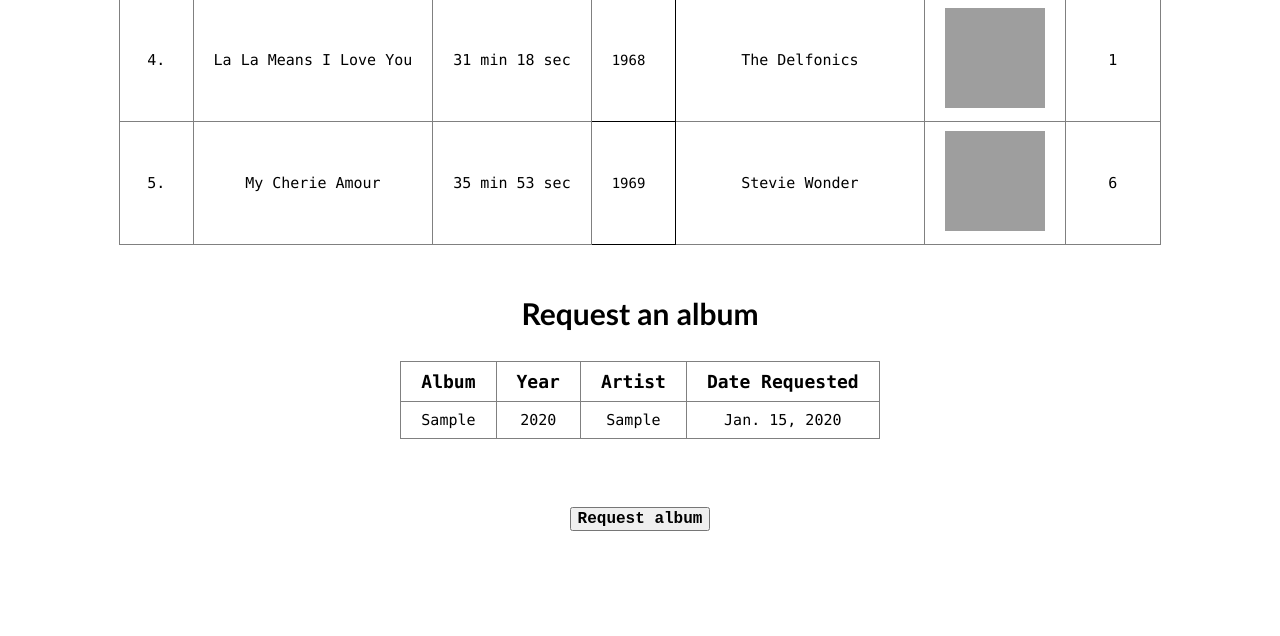
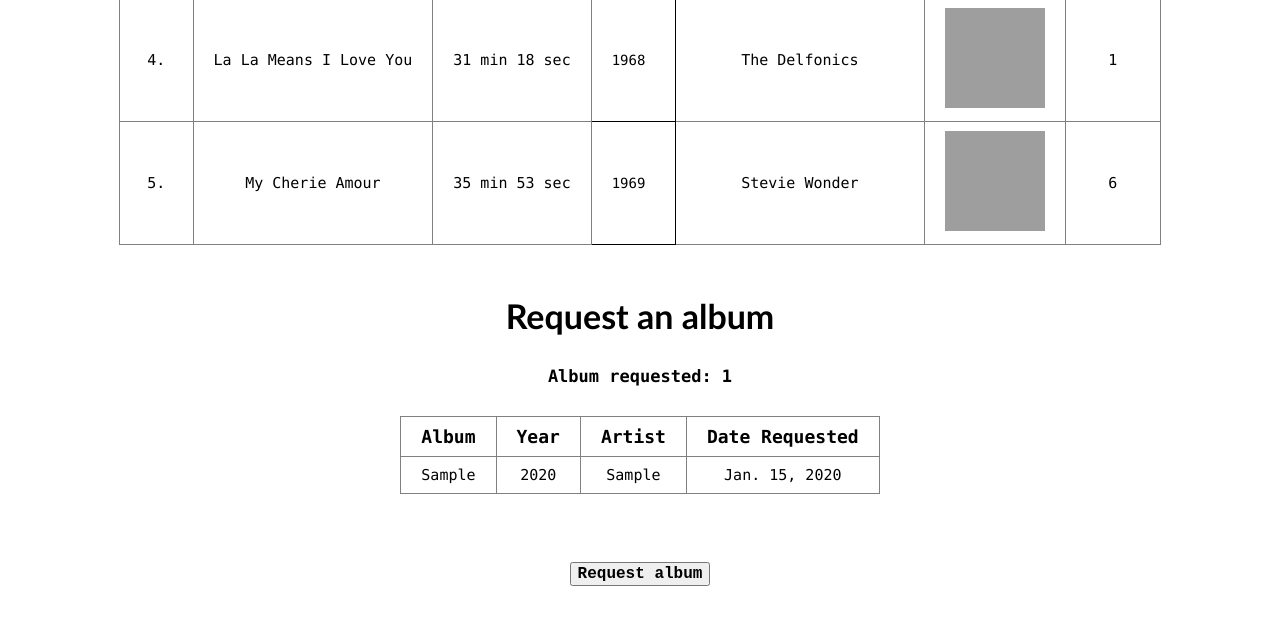
Before and after one commit to audricjohansyah/PBP-Tugas2, a Django app: page / in a window 1280 px wide. Shown: the part 757-1393 px from the top of the page. Before the commit the page ends 1288 px from the top, so only its background shows below. Run offline with Django 4.2, Linux system fonts and the light colour scheme; tables that the repository leaves empty hold one stand-in row (values such as "Sample post"); grey boxes are pictures that could not be loaded.

Commit message:
Mengerjakan soal bonus

```diff
--- a/main/templates/main.html
+++ b/main/templates/main.html
@@ -66,6 +66,7 @@
   </table>
 
   <h1 class="addalbum">Request an album</h1>
+  <h2 class="albumcount">Album requested: {{item_count}}</h2>
   <table class="tg">
     <tr>
         <th class="tg-tqnx">Album</th>
--- a/main/views.py
+++ b/main/views.py
@@ -16,6 +16,7 @@ def show_main(request):
         'app': 'SoundW♫ve',
         'description': "Discover and enjoy a vast music library with our extensive collection",
         'items': items,
+        'item_count' : Item.objects.count(),
         'albums': {
             '1': "What's Going On",
             '2': 'H2O',
@@ -87,3 +88,10 @@ def show_xml_by_id(request, id):
 def show_json_by_id(request, id):
     data = Item.objects.filter(pk=id)
     return HttpResponse(serializers.serialize("json", data), content_type="application/json")
+
+# def count_items(request):
+#     # Lakukan kueri ke model Anda dan hitung jumlah item
+#     item_count = Item.objects.count()
+
+#     context = {'item_count': item_count}
+#     return render(request, "main", context)
--- a/templates/base.html
+++ b/templates/base.html
@@ -40,11 +40,16 @@
             margin-bottom: 40px;
         }
         .addalbum{
-            font-size: 30px;
+            font-size: 34px;
             font-family: "Trebuchet MS";
             font-style: bold;
             margin-top: 40px;
             margin-bottom: 30px;
+        }
+        .albumcount{
+            font-size: 17px;
+            font-family: "Lucida Console";
+            font-style: bold;
         }
         .requestalbum{
             font-size: 60px;
```
